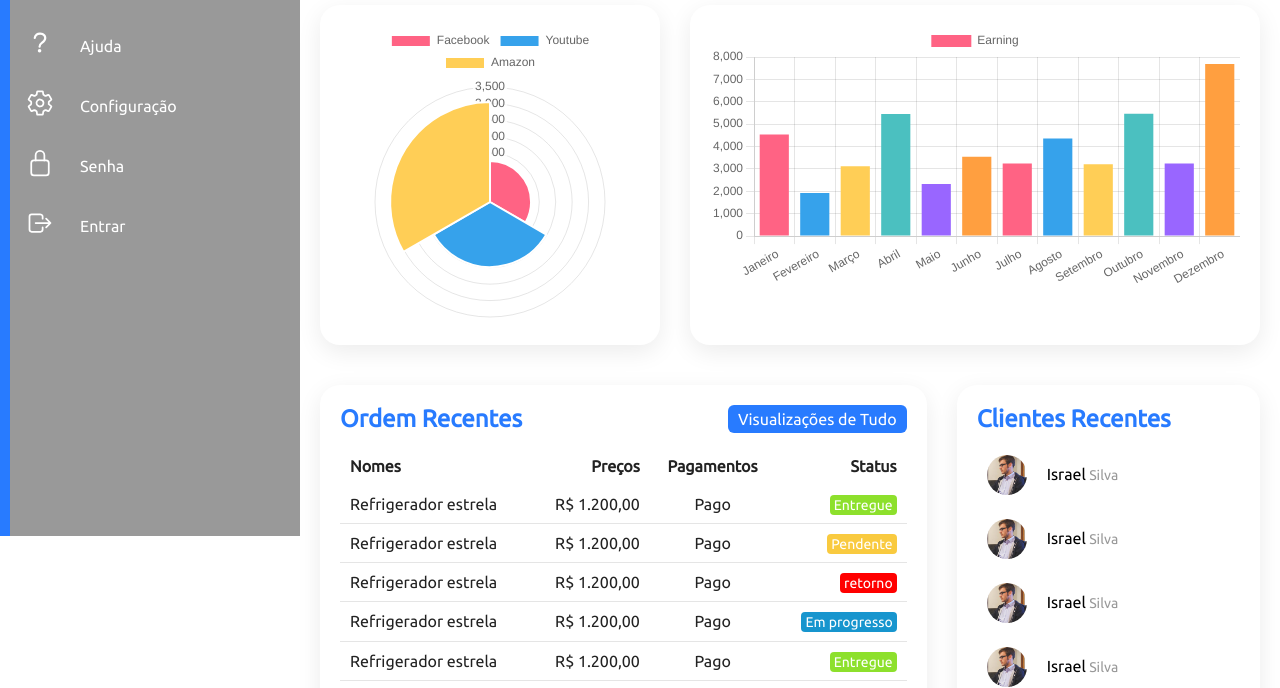
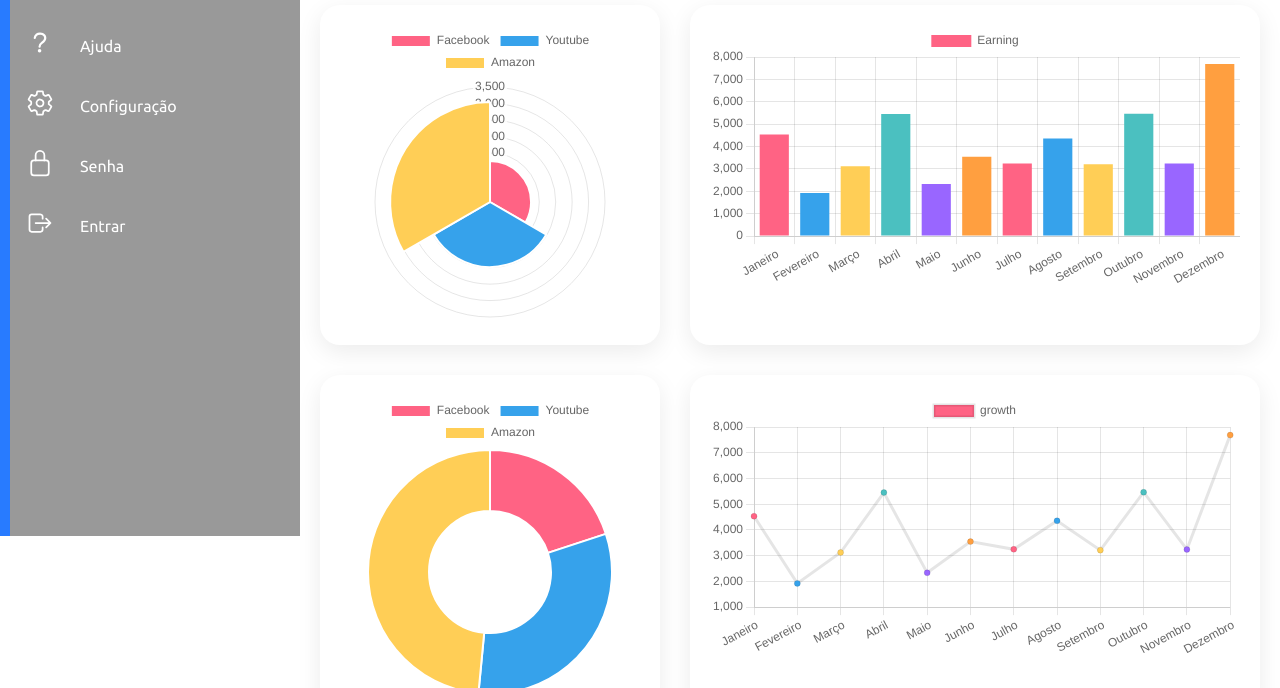
Before and after one commit to israel206/DashBoard, a plain HTML site: page index.html in a window 1280 px wide. Shown: the part 264-952 px from the top of the page. Drawn offline with nearby package versions, Linux system fonts and the light colour scheme.

Commit message:
modificações nos file charts e index

```diff
--- a/index.html
+++ b/index.html
@@ -150,6 +150,12 @@
         </div>
         <div class="box">
           <canvas id="earning"></canvas>
+        </div>
+        <div class="box">
+          <canvas id="radar"></canvas>
+        </div>
+        <div class="box">
+          <canvas id="growth"></canvas>
         </div>
       </div>
 
--- a/js/charts.js
+++ b/js/charts.js
@@ -1,5 +1,7 @@
 var ctx = document.getElementById('myChart').getContext('2d');
 var earning = document.getElementById('earning').getContext('2d');
+var radar = document.getElementById('radar').getContext('2d');
+var growth = document.getElementById('growth').getContext('2d');
 
 var myChart = new Chart(ctx, {
   type: 'polarArea',
@@ -47,3 +49,50 @@ var myChart = new Chart(earning, {
     responsive: true,
   }
 });
+
+var myChart = new Chart(radar, {
+  type: 'doughnut',
+  data: {
+    labels: ['Facebook', 'Youtube', 'Amazon'],
+    datasets: [{
+      label: 'Traffic Source',
+      data: [1250, 1980, 3040],
+      backgroundColor: [
+        'rgba(255, 99, 132, 1)',
+        'rgba(54, 162, 235, 1)',
+        'rgba(255, 206, 86, 1)'
+      ],
+    }]
+  },
+  options: {
+    responsive: true,
+  }
+});
+
+var myChart = new Chart(growth, {
+  type: 'line',
+  data: {
+    labels: ['Janeiro', 'Fevereiro', 'Março', 'Abril', 'Maio', 'Junho','Julho', 'Agosto', 'Setembro', 'Outubro', 'Novembro', 'Dezembro'],
+    datasets: [{
+      label: 'growth',
+      data: [4534, 1923, 3123, 5453, 2333, 3546, 3247, 4356, 3215, 5467, 3240, 7685],
+      backgroundColor: [
+        'rgba(255, 99, 132, 1)',
+        'rgba(54, 162, 235, 1)',
+        'rgba(255, 206, 86, 1)',
+        'rgba(75, 192, 192, 1)',
+        'rgba(153, 102, 255, 1)',
+        'rgba(255, 159, 64, 1)',
+        'rgba(255, 99, 132, 1)',
+        'rgba(54, 162, 235, 1)',
+        'rgba(255, 206, 86, 1)',
+        'rgba(75, 192, 192, 1)',
+        'rgba(153, 102, 255, 1)',
+        'rgba(255, 159, 64, 1)'
+      ],
+    }]
+  },
+  options: {
+    responsive: true,
+  }
+});
```
